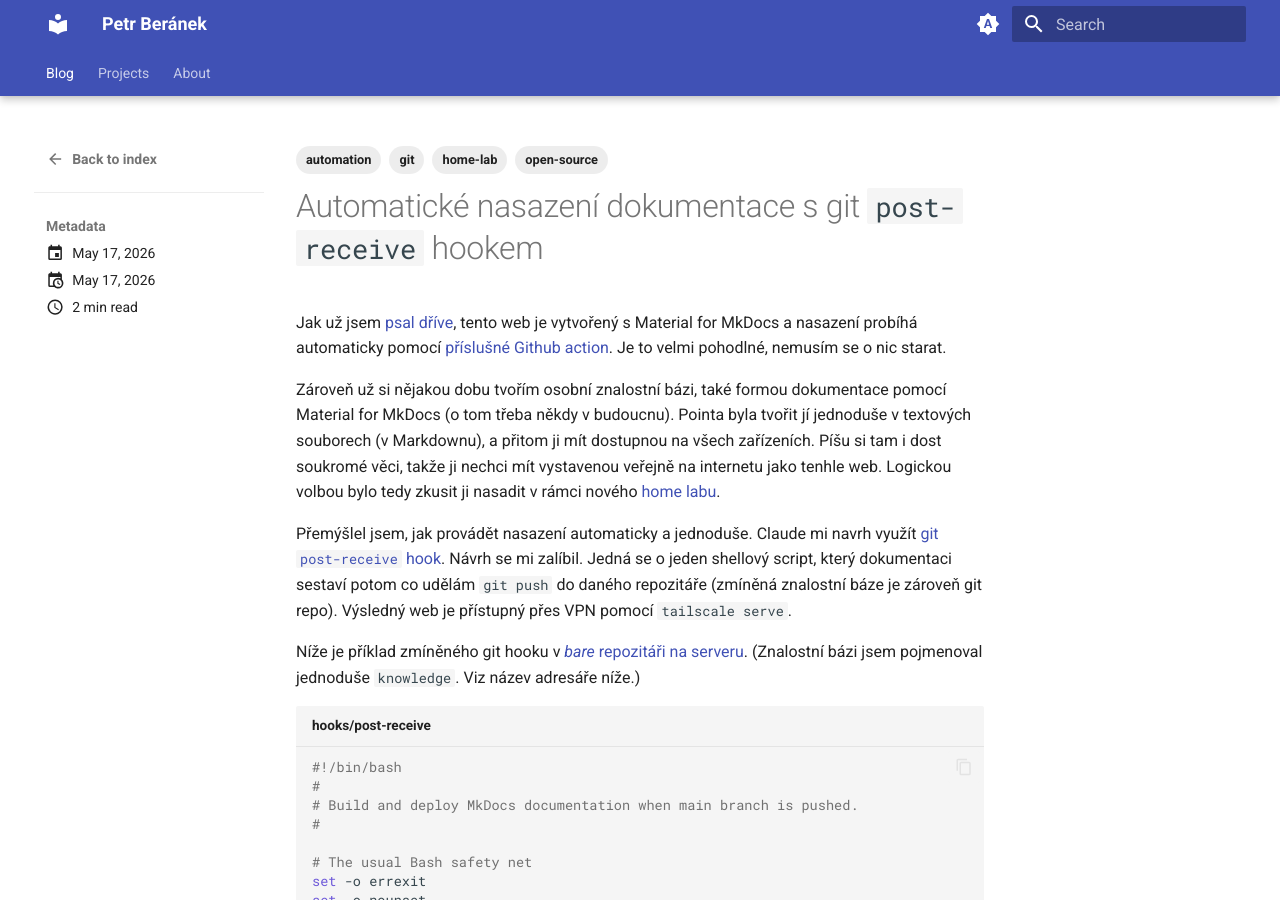
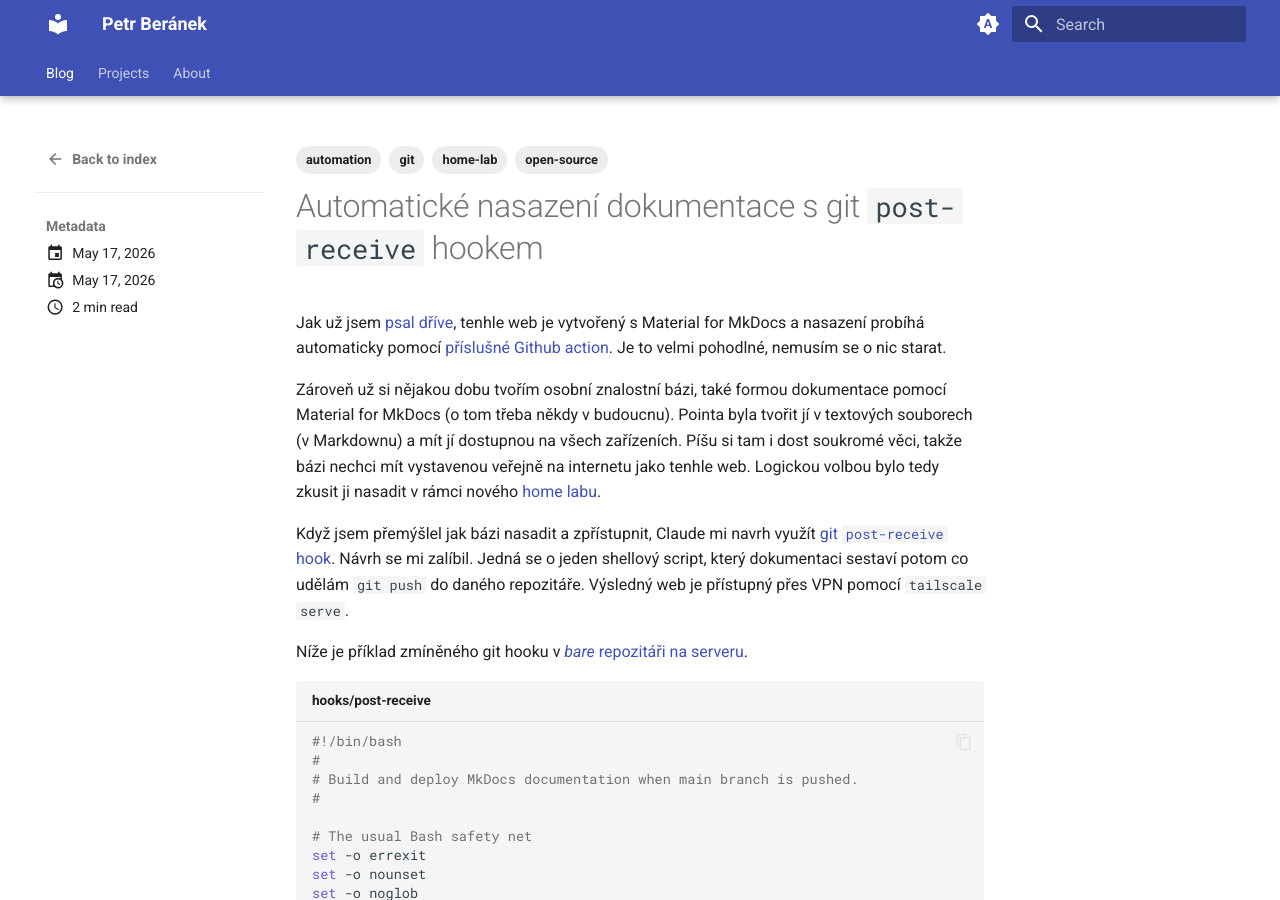
Before and after one commit to peberanek/peberanek.github.io, an MkDocs documentation site: the page built from docs/posts/git-post-receive-hook.md, in a window 1280 px wide and 900 px high. Built offline with MkDocs 1.6.1 and Material for MkDocs 9.7.7, drawn with Linux system fonts in a browser that asks for light colours.

Commit message:
blog: refine post about git `post-receive` hook

````diff
--- a/docs/posts/git-post-receive-hook.md
+++ b/docs/posts/git-post-receive-hook.md
@@ -11,13 +11,13 @@ tags:
 
 # Automatické nasazení dokumentace s git `post-receive` hookem
 
-Jak už jsem [psal dříve](../posts/upgrade-blogu.md), tento web je vytvořený s Material for MkDocs a nasazení probíhá automaticky pomocí [příslušné Github action](https://github.com/peberanek/peberanek.github.io/blob/24842d96bbf5ccd519564a1f720f1f0923cbc799/.github/workflows/building.yml). Je to velmi pohodlné, nemusím se o nic starat.
+Jak už jsem [psal dříve](../posts/upgrade-blogu.md), tenhle web je vytvořený s Material for MkDocs a nasazení probíhá automaticky pomocí [příslušné Github action](https://github.com/peberanek/peberanek.github.io/blob/24842d96bbf5ccd519564a1f720f1f0923cbc799/.github/workflows/building.yml). Je to velmi pohodlné, nemusím se o nic starat.
 
-Zároveň už si nějakou dobu tvořím osobní znalostní bázi, také formou dokumentace pomocí Material for MkDocs (o tom třeba někdy v budoucnu). Pointa byla tvořit jí jednoduše v textových souborech (v Markdownu), a přitom ji mít dostupnou na všech zařízeních. Píšu si tam i dost soukromé věci, takže ji nechci mít vystavenou veřejně na internetu jako tenhle web. Logickou volbou bylo tedy zkusit ji nasadit v rámci nového [home labu](../posts/soukroma-vpn-s-tailscale.md).
+Zároveň už si nějakou dobu tvořím osobní znalostní bázi, také formou dokumentace pomocí Material for MkDocs (o tom třeba někdy v budoucnu). Pointa byla tvořit jí v textových souborech (v Markdownu) a mít jí dostupnou na všech zařízeních. Píšu si tam i dost soukromé věci, takže bázi nechci mít vystavenou veřejně na internetu jako tenhle web. Logickou volbou bylo tedy zkusit ji nasadit v rámci nového [home labu](../posts/soukroma-vpn-s-tailscale.md).
 
-Přemýšlel jsem, jak provádět nasazení automaticky a jednoduše. Claude mi navrh využít [git `post-receive` hook](https://git-scm.com/docs/githooks#post-receive). Návrh se mi zalíbil. Jedná se o jeden shellový script, který dokumentaci sestaví potom co udělám `git push` do daného repozitáře (zmíněná znalostní báze je zároveň git repo). Výsledný web je přístupný přes VPN pomocí `tailscale serve`.
+Když jsem přemýšlel jak bázi nasadit a zpřístupnit, Claude mi navrh využít [git `post-receive` hook](https://git-scm.com/docs/githooks#post-receive). Návrh se mi zalíbil. Jedná se o jeden shellový script, který dokumentaci sestaví potom co udělám `git push` do daného repozitáře. Výsledný web je přístupný přes VPN pomocí `tailscale serve`.
 
-Níže je příklad zmíněného git hooku v [_bare_ repozitáři na serveru](https://git-scm.com/book/en/v2/Git-on-the-Server-Getting-Git-on-a-Server). (Znalostní bázi jsem pojmenoval jednoduše `knowledge`. Viz název adresáře níže.)
+Níže je příklad zmíněného git hooku v [_bare_ repozitáři na serveru](https://git-scm.com/book/en/v2/Git-on-the-Server-Getting-Git-on-a-Server).
 
 ```sh title="hooks/post-receive"
 #!/bin/bash
````
